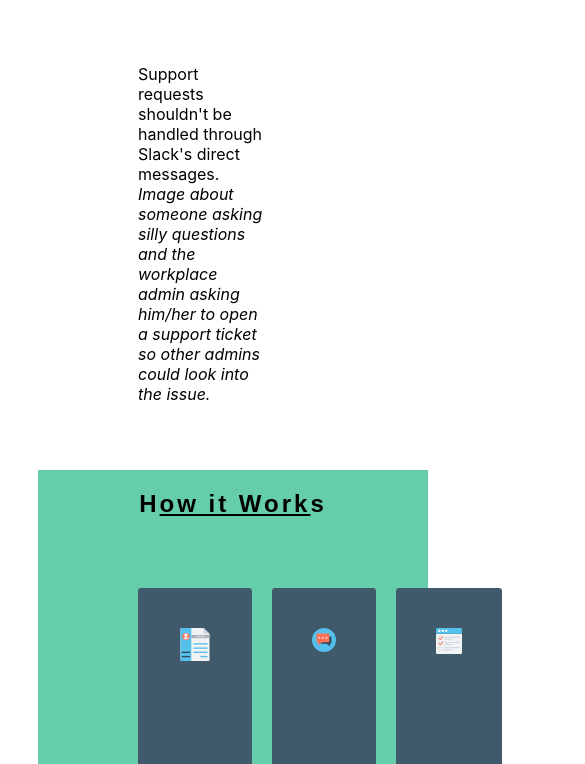
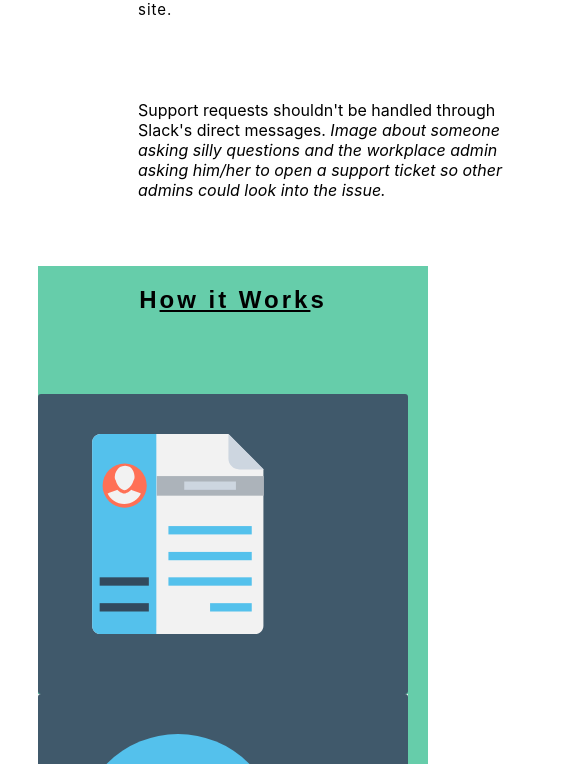
Before and after one commit to goodgoof/chingu-voyage8, a plain HTML site: page index.html in a window 390 px wide. Shown: the part 1236-2000 px from the top of the page, 585 px wide, since content can reach past the window. Drawn offline with Linux system fonts and the light colour scheme.

Commit message:
commit for responsiveness

```diff
--- a/index.html
+++ b/index.html
@@ -2,6 +2,7 @@
 <html>
     <Head>
         <meta charset="utf-8">
+        <meta name="viewport" content="width=device-width, initial-scale=1.0">
         <title>TickyBot</title>
         <link type="text/css" href="stylesheet.css" rel="stylesheet">
     </Head>
--- a/stylesheet.css
+++ b/stylesheet.css
@@ -248,3 +248,40 @@ img.top {
     height: 50px;
     background-color: #ffd05a;
 }
+
+/* media queries for responsiveness */
+
+@media only screen and (max-width: 400px ) {
+
+    body {
+        width: 100%;
+        padding: auto;
+        overflow-x: hidden;
+
+    }
+    .flex, .middle2 {
+        flex-direction: column;
+        align-items: center;
+        width: 100%;
+        overflow: hidden;
+
+    }
+    .containers3 {
+        flex-direction: column;
+        width: 100%;
+        margin-top: 10px;
+        height: 1000px;
+    }
+
+    #block {
+        width: 100%;
+        margin-right: 30px;
+    margin-left: 30px;
+
+    }
+
+    .middle2, .middle3 {
+        height: 600px;
+
+    }
+}
```
